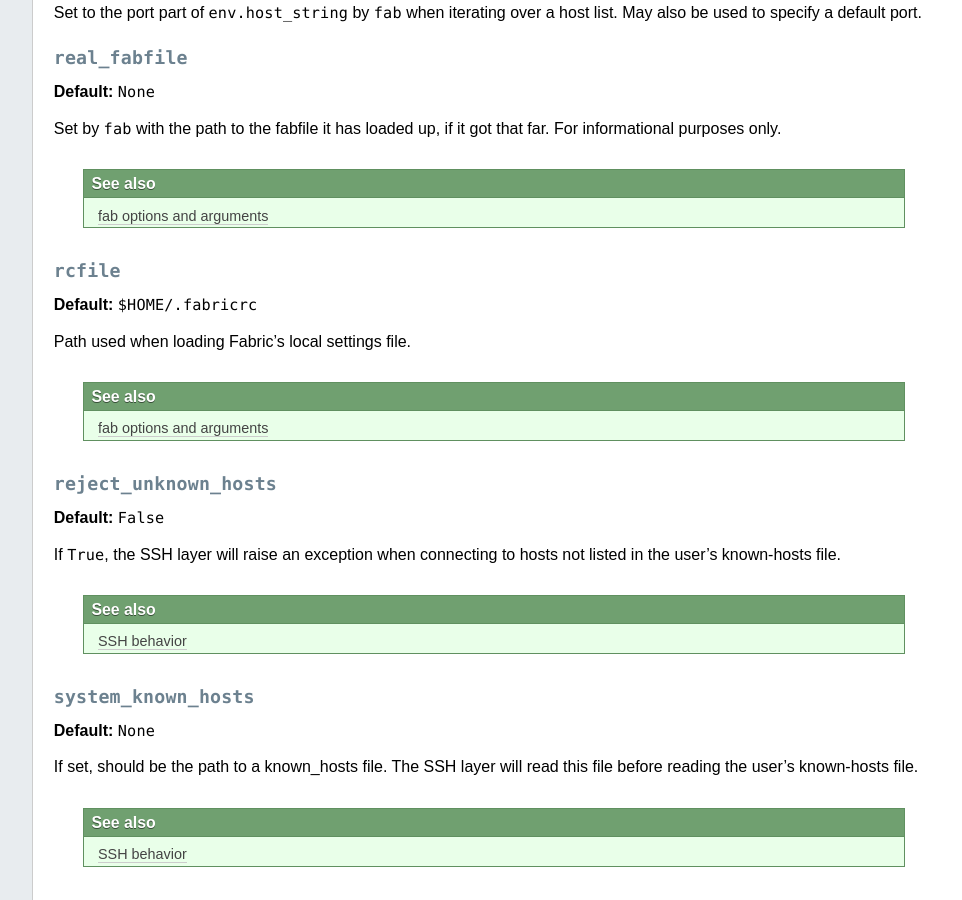
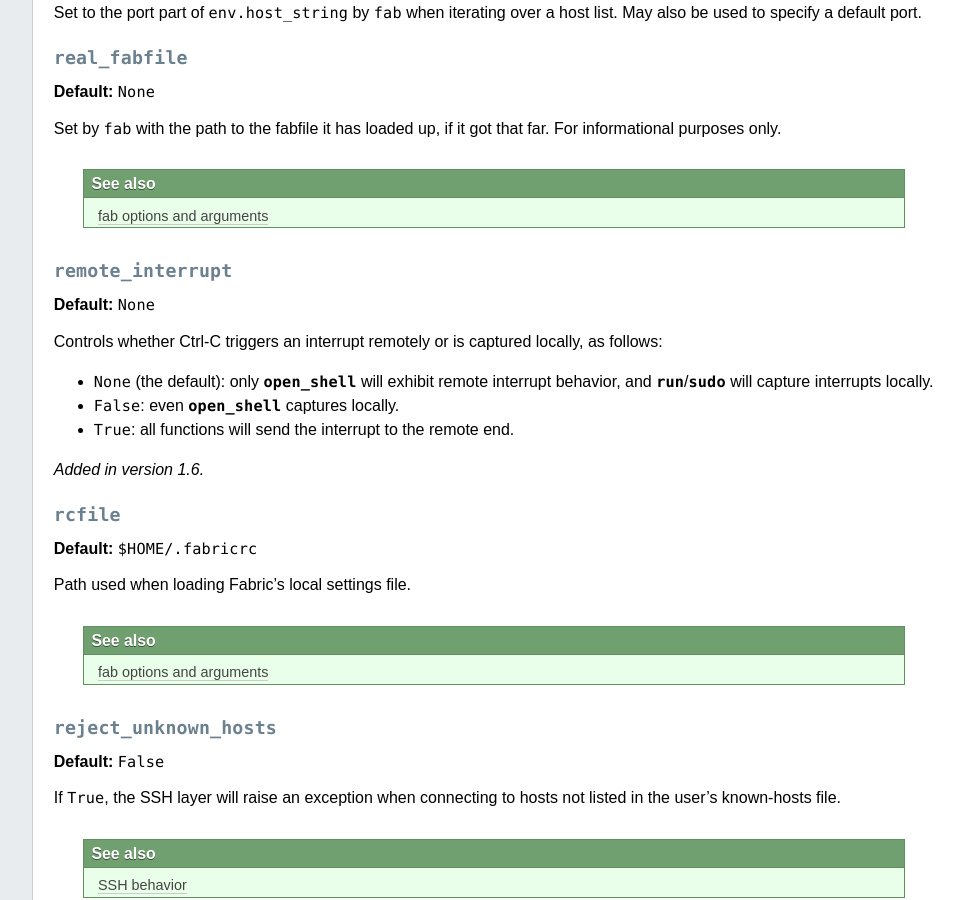
Before and after one commit to fabric/fabric, a Sphinx documentation site: the page built from docs/usage/env.rst, in a window 1280 px wide and 900 px high, scrolled down 8542 px. Shown: the whole window, without its empty margins (224-1186 px from the left). Built offline with Sphinx 7.4.7, drawn with Linux system fonts in a browser that asks for light colours.

Commit message:
Docs + changelog re #823, fixes #823

```diff
--- a/docs/changelog.rst
+++ b/docs/changelog.rst
@@ -25,6 +25,10 @@
 Changelog
 =========
 
+* :feature:`823` Add :ref:`env.remote_interrupt <remote-interrupt>` which
+  controls whether Ctrl-C is forwarded to the remote end or is captured locally
+  (previously, only the latter behavior was implemented). Thanks to Geert
+  Jansen for the patch.
 * :release:`1.5.3 <2013-01-28>`
 * :bug:`806` Force strings given to ``getpass`` during password prompts to be
   ASCII, to prevent issues on some platforms when Unicode is encountered.
--- a/docs/usage/env.rst
+++ b/docs/usage/env.rst
@@ -523,6 +523,27 @@
 
 .. seealso:: :doc:`fab`
 
+
+.. _remote-interrupt:
+
+``remote_interrupt``
+--------------------
+
+**Default:** ``None``
+
+Controls whether Ctrl-C triggers an interrupt remotely or is captured locally,
+as follows:
+
+* ``None`` (the default): only `~fabric.operations.open_shell` will exhibit
+  remote interrupt behavior, and
+  `~fabric.operations.run`/`~fabric.operations.sudo` will capture interrupts
+  locally.
+* ``False``: even `~fabric.operations.open_shell` captures locally.
+* ``True``: all functions will send the interrupt to the remote end.
+
+.. versionadded:: 1.6
+
+
 .. _rcfile:
 
 ``rcfile``
```
